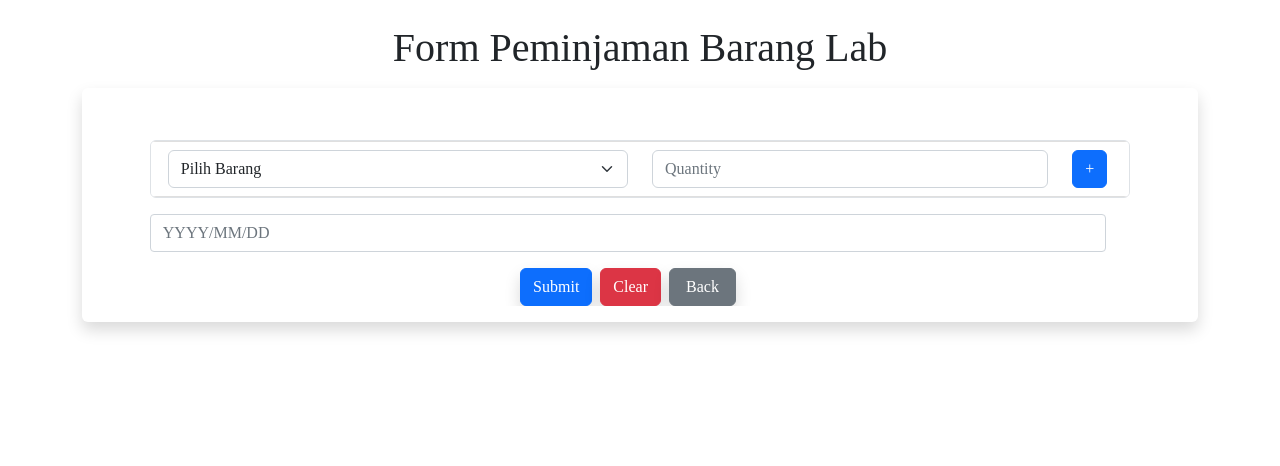
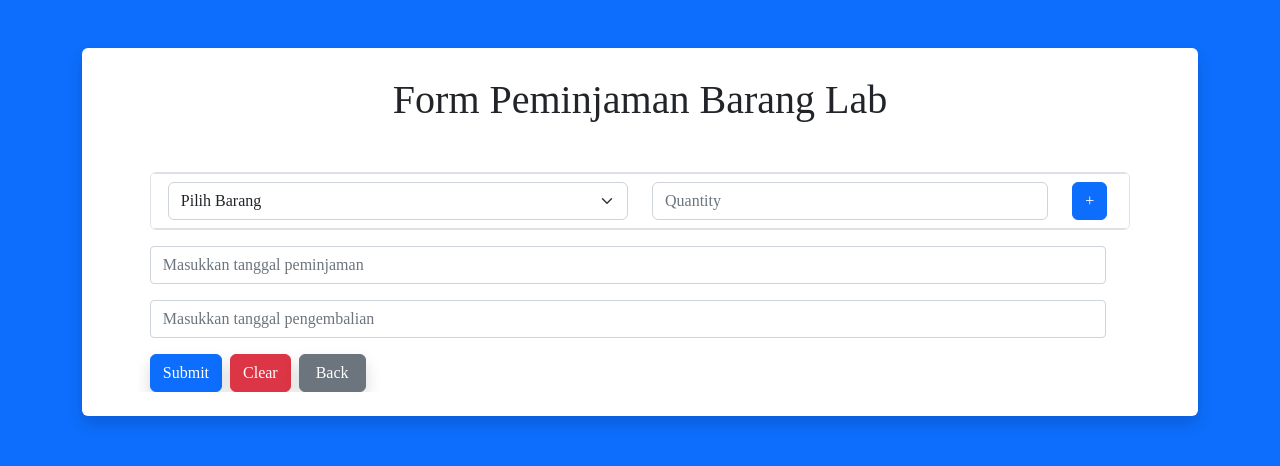
Before and after one commit to aldinoed/proyek, a PHP site: page /wpw/pinjam/form-peminjaman.php in a window 1280 px wide. Shown: the top 466 px of the page. Run offline with PHP 8.4, Linux system fonts and the light colour scheme; data that the repository does not hold is empty; some libraries are stand-ins or nearby versions.

Commit message:
Pinjam Barang User Fixed

```diff
--- a/peminjaman/index.php
+++ b/peminjaman/index.php
@@ -231,7 +231,7 @@ if (isset($_POST['finish'])) {
                                                 <th scope="col">Id Peminjaman</th>
                                                 <th scope="col">Nama Peminjam</th>
                                                 <th scope="col">Tanggal Pengembalian</th>
-                                                <th scope="col" class="ps-5">Aksi</th>
+                                                <th scope="col" class="ps-5">Action</th>
                                           </thead>
                                           <tbody>
                                                 <?php
--- a/pinjam/form-peminjaman.php
+++ b/pinjam/form-peminjaman.php
@@ -24,10 +24,10 @@
 
 </head>
 
-<body>
+<body class="bg-primary">
       <div class="container">
-            <h1 class="d-flex justify-content-center  mt-4 mb-3">Form Peminjaman Barang Lab</h1>
-            <form method="POST" class="shadow rounded pt-1 pb-3 " style="max-height: 80vh">
+            <form method="POST" class="shadow rounded pt-1 mt-5 pb-4 bg-white " style="max-height: 80vh">
+                  <h1 class="d-flex justify-content-center  mt-4 mb-3">Form Peminjaman Barang Lab</h1>
                   <div class=" mt-5 row ms-auto me-auto overflow-auto" style="width:90%;">
                         <div class="col ">
                               <ul class="list-group overflow-scroll border" style="max-height: 50vh;">
@@ -65,9 +65,12 @@
                         </div>
                         <div class="row mt-3">
                               <div class="input-group">
-                                    <input type="text" class="form-control datepicker" placeholder="YYYY/MM/DD" name="date" value="">
+                                    <input type="text" class="form-control datepicker" placeholder="Masukkan tanggal peminjaman" name="datePinjam" value="">
                               </div>
-                              <div class="gap-2 mt-3 d-flex justify-content-center">
+                              <div class="input-group mt-3">
+                                    <input type="text" class="form-control datepicker" placeholder="Masukkan tanggal pengembalian" name="date" value="">
+                              </div>
+                              <div class="gap-2 mt-3 d-flex justify-content-start">
                                     <button name="submit" class="btn btn-primary shadow" type="submit" formaction="form-peminjaman.php">Submit</button>
                                     <button class="btn btn-danger shadow" type="reset"> <a href="../pinjam/form-peminjaman.php" class="text-white text-decoration-none">Clear</a> </button>
                                     <button type="button" class="btn btn-secondary shadow " name="kembali"> <a href="../pinjam/" class="text-white text-decoration-none">&#160;Back&#160; </a> </button>
@@ -91,9 +94,6 @@
                         orientation: 'bottom'
                   });
             });
-            // $(function() {
-            //       $('#datepicker').datepicker();
-            // });
 
             function addNewRow(event) {
                   event.preventDefault();
@@ -203,6 +203,7 @@ if (isset($_POST['submit'])) {
       $idPinjam = cekUuid();
       $namaUser = $_SESSION['user'];
       $date = date("Y-m-d");
+      $borrowDate = $_POST['datePinjam'];
       $returnDate = $_POST['date'];
 
       if (!empty($barang)) {
@@ -215,7 +216,7 @@ if (isset($_POST['submit'])) {
                   $idBarang = $statement->fetchColumn();
 
                   $quantityItem = $quantity[$i];
-                  $query = "INSERT INTO detail_peminjaman (id_peminjaman, id_user, id_barang, quantity, tanggal_pengembalian, status) VALUES ('$idPinjam', '$idUser','$idBarang', '$quantityItem', '$returnDate', 'Waiting')";
+                  $query = "INSERT INTO detail_peminjaman (id_peminjaman, id_user, id_barang, quantity, tanggal_pengembalian, status, tanggal_peminjaman) VALUES ('$idPinjam', '$idUser','$idBarang', '$quantityItem', '$returnDate', 'Waiting', '$borrowDate')";
                   $statement = $connect->prepare($query);
                   $statement->execute();
             }
--- a/pinjam/index.php
+++ b/pinjam/index.php
@@ -186,6 +186,7 @@ if (isset($_POST['delete'])) {
                                                       <th scope="col">Id Peminjaman</th>
                                                       <th scope="col">Barang</th>
                                                       <th scope="col">Jumlah</th>
+                                                      <th scope="col">Tanggal Peminjaman</th>
                                                       <th scope="col">Tanggal Pengembalian</th>
                                                       <th scope="col">Status</th>
                                           </tr>
@@ -200,6 +201,7 @@ if (isset($_POST['delete'])) {
                                                             <td><?= $user['id_peminjaman']; ?></td>
                                                             <td><?= $user['nama_barang']; ?></td>
                                                             <td><?= $user['quantity']; ?></td>
+                                                            <td><?= $user['tanggal_peminjaman']; ?></td>
                                                             <td><?= $user['tanggal_pengembalian']; ?></td>
                                                             <td>
                                                                   <?php if ($user['status'] == 'Waiting') { ?>
```
